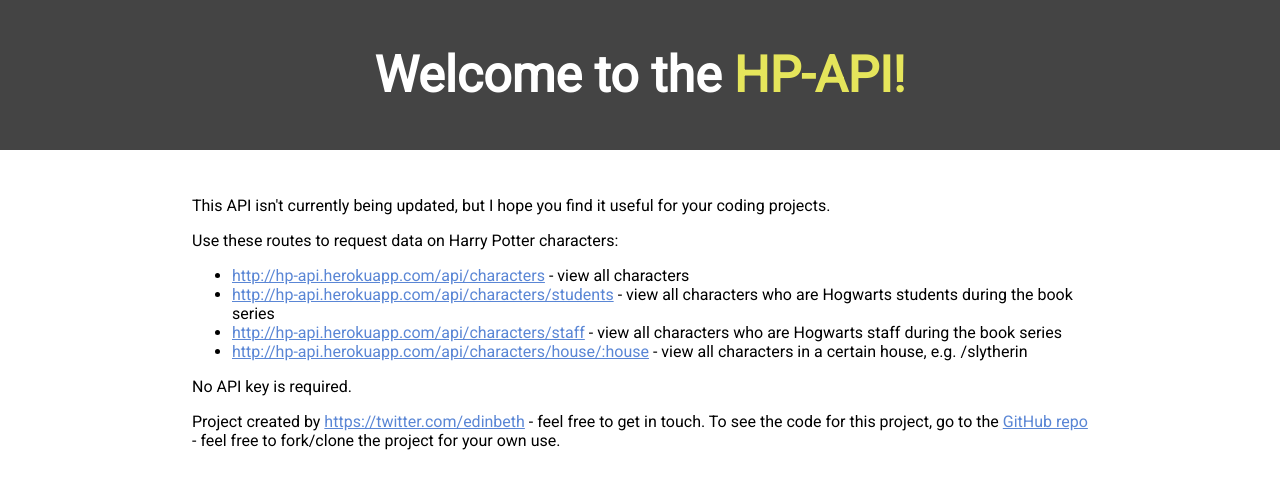
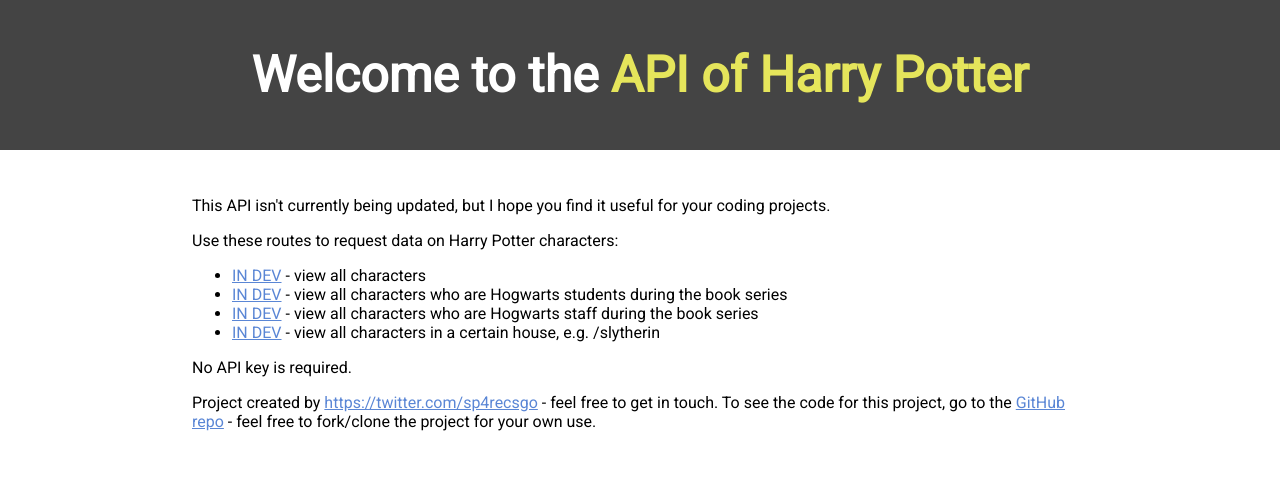
Before and after one commit to VictorPagnier/api-harry-potter, a website: page public/index.html in a window 1280 px wide. Drawn offline with Linux system fonts and the light colour scheme.

Commit message:
Update index.html

```diff
--- a/public/index.html
+++ b/public/index.html
@@ -1,25 +1,25 @@
 <!DOCTYPE html>
 <html>
 <head>
-  <title>HP-API // The Harry Potter API</title>
+  <title>API HARRY POTTER</title>
   <link href="https://fonts.googleapis.com/css?family=Roboto" rel="stylesheet">
   <link rel="stylesheet" type="text/css" href="./style.css">
 </head>
 <body>
   <header>
-    <h2>Welcome to the <span class="title">HP-API!</span></h2>
+    <h2>Welcome to the <span class="title">API of Harry Potter</span></h2>
   </header>
   <main>
     <p>This API isn't currently being updated, but I hope you find it useful for your coding projects.</p>
     <p>Use these routes to request data on Harry Potter characters:</p>
     <ul>
-    <li><a href="http://hp-api.herokuapp.com/api/characters">http://hp-api.herokuapp.com/api/characters</a> - view all characters</li>
-    <li><a href="http://hp-api.herokuapp.com/api/characters/students">http://hp-api.herokuapp.com/api/characters/students</a> - view all characters who are Hogwarts students during the book series</li>
-    <li><a href="http://hp-api.herokuapp.com/api/characters/staff">http://hp-api.herokuapp.com/api/characters/staff</a> - view all characters who are Hogwarts staff during the book series</li>
-    <li><a href="http://hp-api.herokuapp.com/api/characters/house/gryffindor">http://hp-api.herokuapp.com/api/characters/house/:house</a> - view all characters in a certain house, e.g. /slytherin</li>
+    <li><a href="">IN DEV</a> - view all characters</li>
+    <li><a href="">IN DEV</a> - view all characters who are Hogwarts students during the book series</li>
+    <li><a href="">IN DEV</a> - view all characters who are Hogwarts staff during the book series</li>
+    <li><a href="">IN DEV</a> - view all characters in a certain house, e.g. /slytherin</li>
     </ul>
     <p>No API key is required.</p>
-    <p>Project created by <a href="https://twitter.com/edinbeth">https://twitter.com/edinbeth</a> - feel free to get in touch. To see the code for this project, go to the <a href="https://github.com/bethfraser/hp-api">GitHub repo</a> - feel free to fork/clone the project for your own use.
+    <p>Project created by <a href="https://twitter.com/sp4recsgo">https://twitter.com/sp4recsgo</a> - feel free to get in touch. To see the code for this project, go to the <a href="https://github.com/VictorPagnier/api-harry-potter">GitHub repo</a> - feel free to fork/clone the project for your own use.
   </main>
 </body>
 </html>
```
